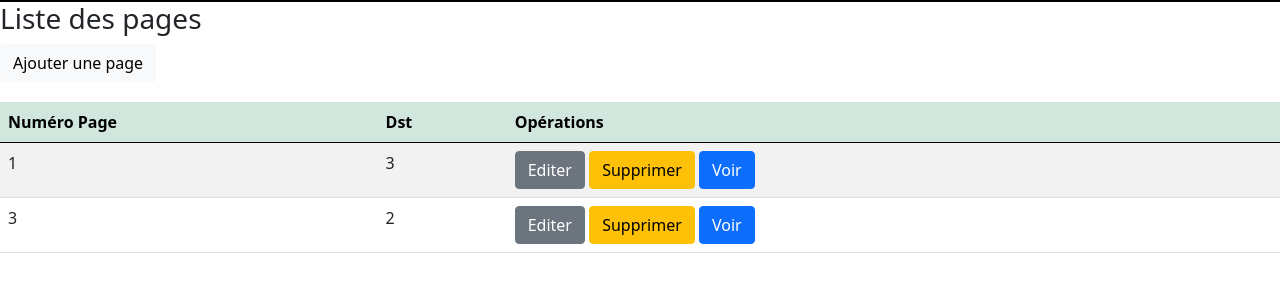
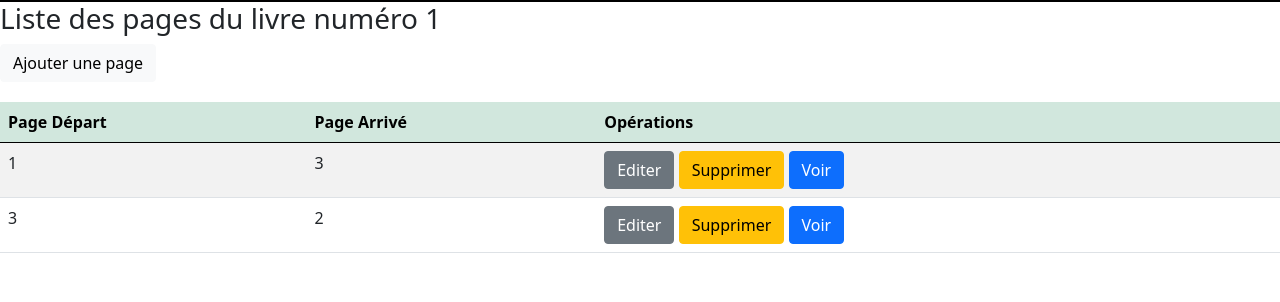
Before and after one commit to Alexis-Colas/TuEsLeHero, a Flask app: page /page/show in a window 1280 px wide. Shown: the part 40-342 px from the top of the page. Run offline with Flask 3, Linux system fonts and the light colour scheme; data comes from the database, SQL or seed files in the repository; some libraries are stand-ins or nearby versions.

Commit message:
Affichage correct des numéros de page

```diff
--- a/app.py
+++ b/app.py
@@ -37,19 +37,17 @@ def show_layout():
 def show_page():
     id = request.args.get('id', 1)
 
-    sql = '''   SELECT * FROM page
-                WHERE num_livre=%s
-                ORDER BY num_page;
+    sql = '''   SELECT pd.num_page AS d, pa.num_page AS a
+                FROM destination dst
+                JOIN page pd ON dst.page_d = pd.id_page
+                JOIN page pa ON dst.page_a = pa.id_page
+                WHERE pd.num_livre=%s;
                 '''
     pages = cursorSQL(sql, id)
-
-    sql = '''   SELECT * FROM page
-                JOIN destination ON destination.page_d = page.id_page
-                WHERE num_livre=%s
-                ORDER BY num_page;
-                '''
-    pagesDst = cursorSQL(sql, id)
-    return render_template('page/page_show.html', pages=pages, pagesDst=pagesDst)
+    routePages = {}
+    for page in pages:
+        routePages.setdefault(page["d"], []).append(page["a"])
+    return render_template('page/page_show.html', pages=pages, id=id)
 
 #-------------------------------------------------------------------------------#
 
--- a/templates/page/page_show.html
+++ b/templates/page/page_show.html
@@ -1,30 +1,27 @@
 {% extends 'layout.html' %}
 
 {% block body %}
-    <h3>Liste des pages</h3>
+    <h3>Liste des pages du livre numéro {{ id }}</h3>
 
     <a type="button" class="btn btn-light"
        href="{{ '/page/add' }}">
         Ajouter une page
     </a>
 
-<!--Faire une boucle en créant un nouveau dico, attribué
-    les bonne valeur pour apres afficher le numéro des pages-->
-
     <table class="table table-striped table-hover" style="margin-top:20px">
         <thead>
         <tr class="table-success">
-            <th>Numéro Page</th>
-            <th>Dst</th>
+            <th>Page Départ</th>
+            <th>Page Arrivé</th>
             <th>Opérations</th>
         </tr>
         </thead>
 
         <tbody>
-        {% for page in pagesDst %}
+        {% for page in pages %}
             <tr>
-                <td>{{ page.page_d }}</td>
-                <td>{{ page.page_a }}</td>
+                <td>{{ page.d }}</td>
+                <td>{{ page.a }}</td>
                 <td>
                     <a type="button" class="btn btn-secondary"
                        href="{{ '/page/edit?id=' }}{{ page.id_page }}">
```
